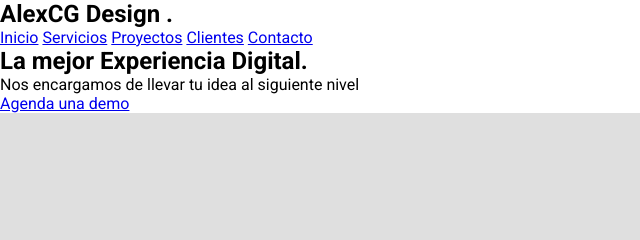
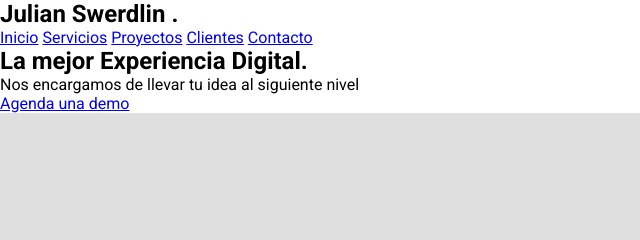
Before and after one commit to juliswer/random-pages, a plain HTML site: page page7/index.html in a window 1280 px wide. Shown: the top 240 px of the page, 0-640 px from the left. Drawn offline with nearby package versions, Linux system fonts and the light colour scheme; files whose address does not match are found by name.

Commit message:
Update index.html

```diff
--- a/page7/index.html
+++ b/page7/index.html
@@ -12,7 +12,7 @@
         <nav class="nav__hero">
             <div class="container nav__container">
                 <div class="logo">
-                    <h2 class="logo__name">AlexCG Design <span class="point">.</span></h2>
+                    <h2 class="logo__name">Julian Swerdlin <span class="point">.</span></h2>
                 </div>
                 <div class="links">
                     <a href="#" class="link">Inicio</a>
```
